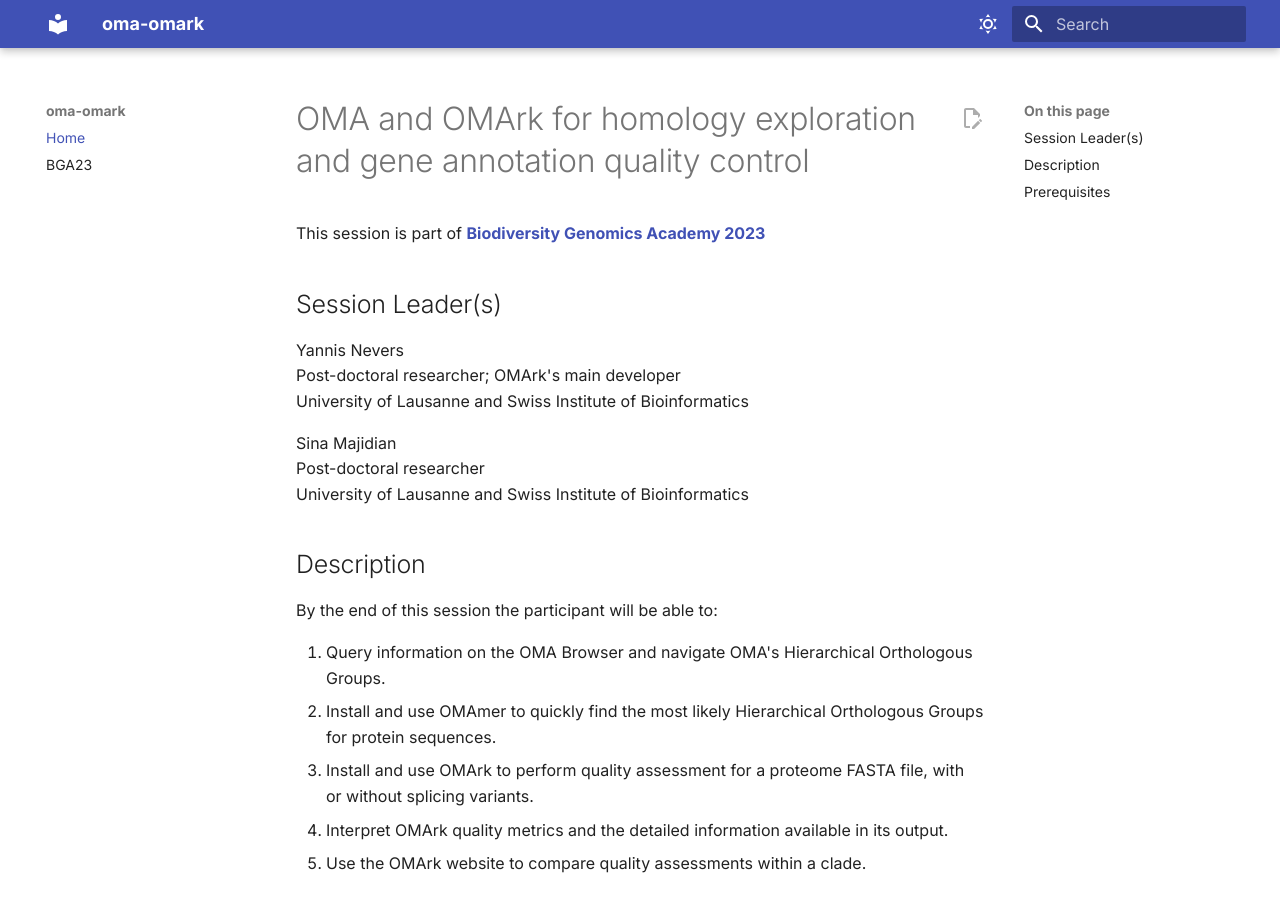
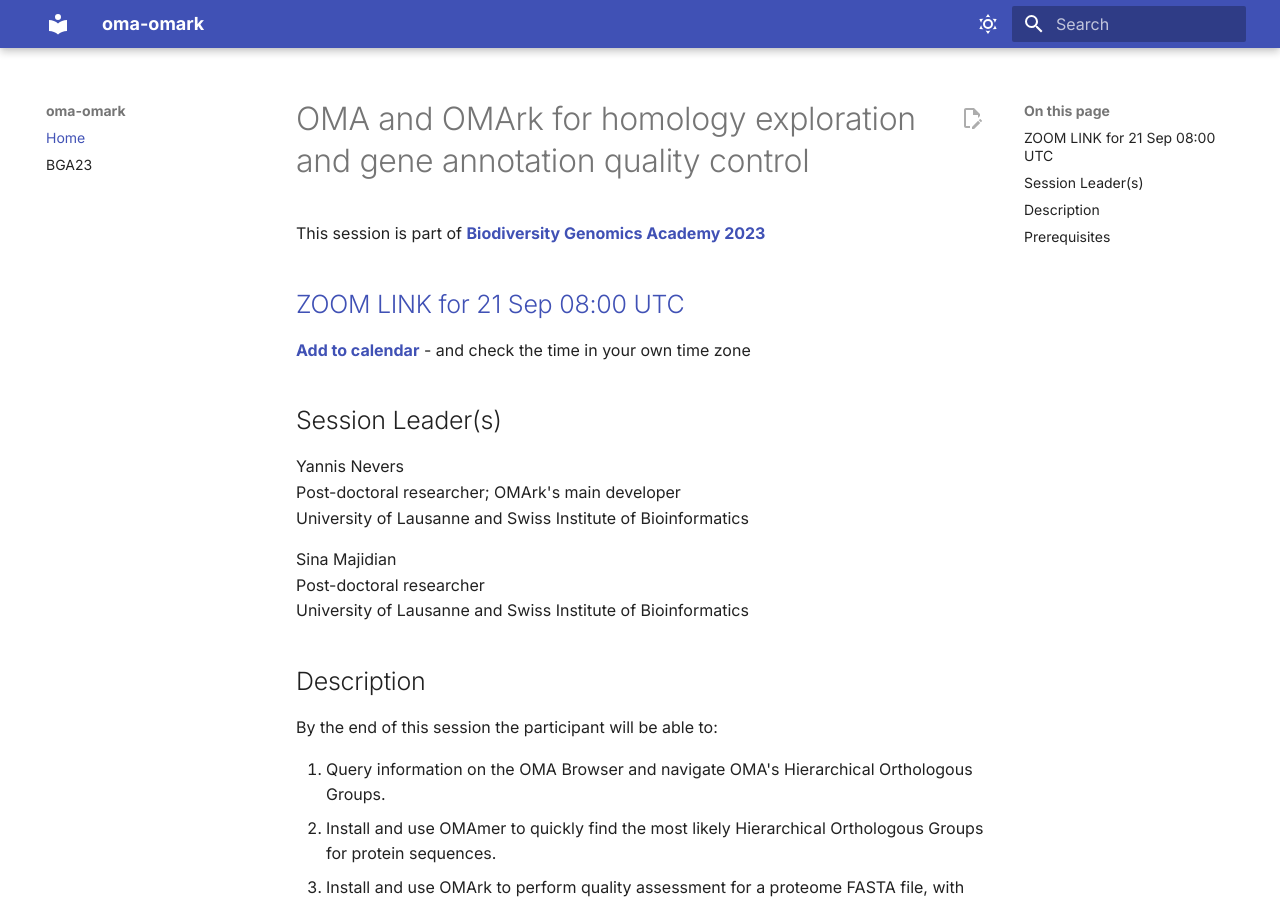
Before and after one commit to thebgacademy/oma-omark, an MkDocs documentation site: the page built from docs/README.md, in a window 1280 px wide and 900 px high. Built offline with MkDocs 1.6.1 and Material for MkDocs 9.7.7, drawn with Linux system fonts in a browser that asks for light colours.

Commit message:
add zoom link

```diff
--- a/docs/README.md
+++ b/docs/README.md
@@ -1,6 +1,10 @@
 # OMA and OMArk for homology exploration and gene annotation quality control
 
 This session is part of [**Biodiversity Genomics Academy 2023**](https://BGA23.org)
+
+## [ZOOM LINK for 21 Sep 08:00 UTC](https://sanger.zoom.us/j/94252641609?pwd=YWZSaFRKSkFGM01HWFR6aDd6MHhJQT09)
+
+**[Add to calendar](https://www.addevent.com/dir/?client=alorivImKzRucZeDgmNK105600&start=Thu+21+Sep+2023+08:00&end=Thu+21+Sep+2023+10:00&title=BGA23+OMA+and+OMArk+for+homology+exploration+and+gene+annotation+quality+control&location=Online%2C+Zoom&timezone=Africa%2FMonrovia&organizer=Biodiversity+Genomics+Academy+2023&description=https%3A%2F%2Fsanger.zoom.us%2Fj%2F94252641609%3Fpwd%3DYWZSaFRKSkFGM01HWFR6aDd6MHhJQT09%5Cn%5Cnhttps%3A%2F%2FBGA23.org%2Foma-omark)** - and check the time in your own time zone
 
 ## Session Leader(s)
 
```
